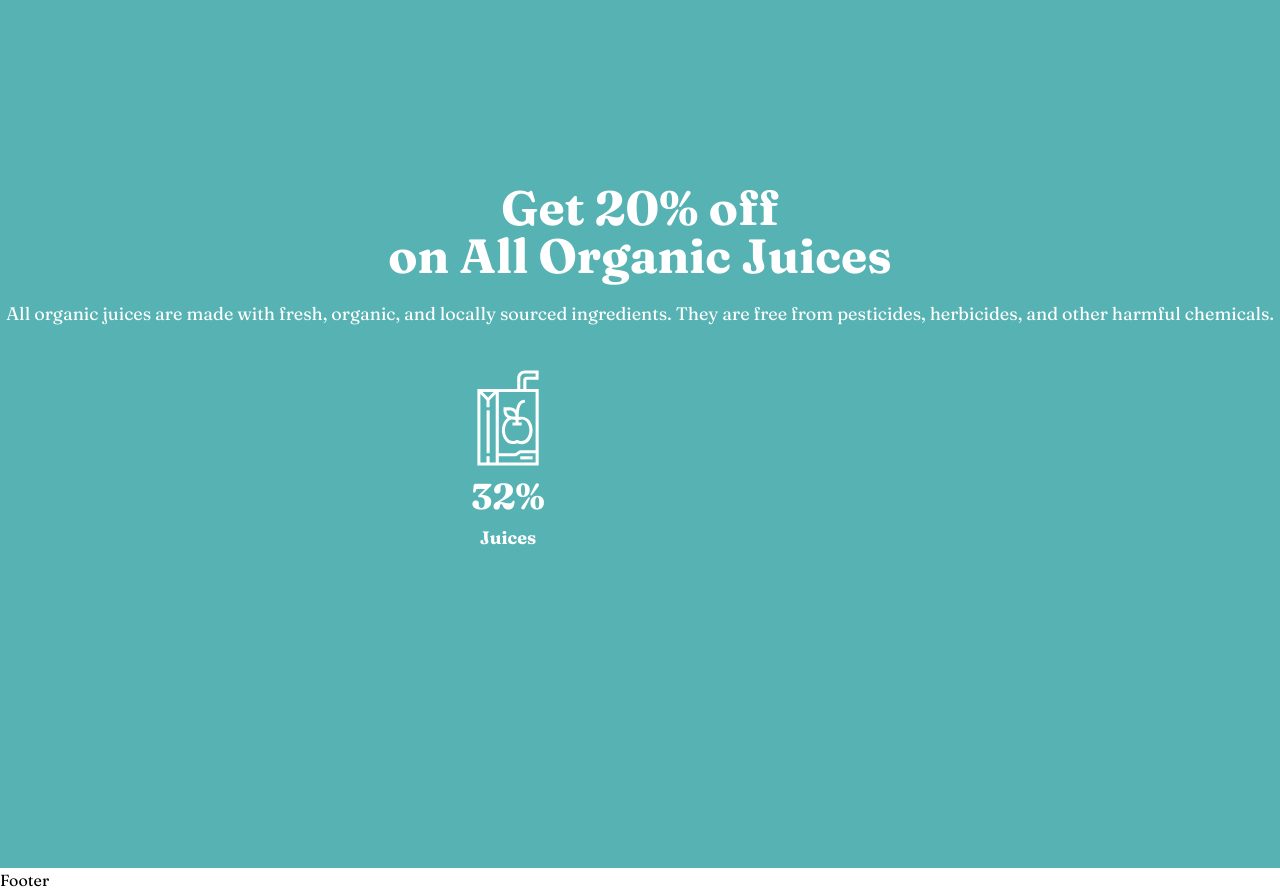
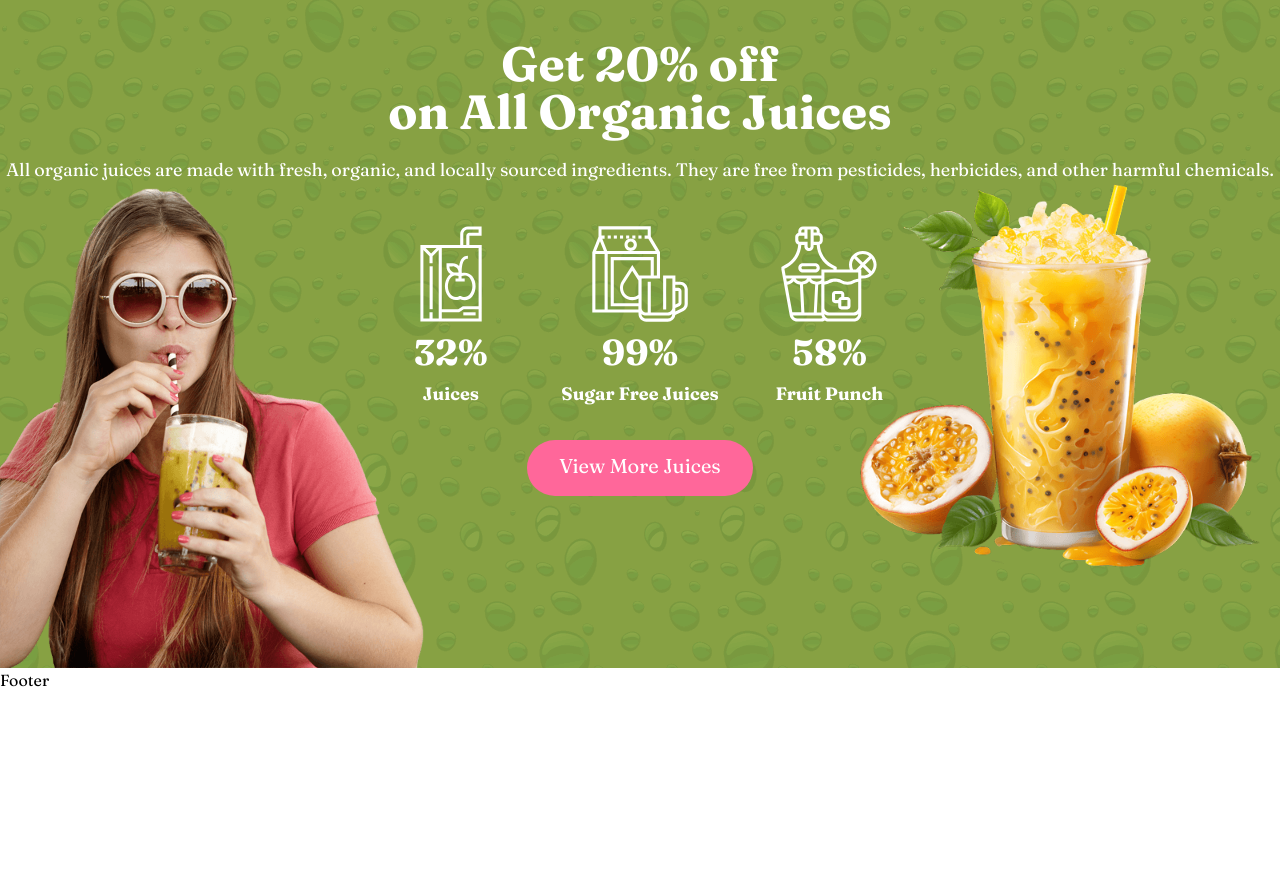
Before and after one commit to Jisap/next15-foodorder, a Next.js app: page / in a window 1280 px wide. Shown: the part 3328-4220 px from the top of the page. After the commit the page ends 4020 px from the top, so only its background shows below. Built offline with nearby package versions, Linux system fonts and the light colour scheme.

Commit message:
Enhance BannerComponent with additional promotional icons and updated styling; modify global styles for improved background and layout consistency.

```diff
--- a/src/Components/BannerComponent.jsx
+++ b/src/Components/BannerComponent.jsx
@@ -1,11 +1,11 @@
-import { bannerIcon1 } from '@/assets/images'
+import { banner2, bannerIcon1, bannerIcon2, bannerIcon3 } from '@/assets/images'
 import Image from 'next/image'
 import React from 'react'
 
 const BannerComponent = () => {
   return (
-    <div className='section-banner'>
-      <div className='banner-content flex flex-col justify-center items-center h-[1000px]'>
+    <div className='section-banner after:hidden lg:after:block'>
+      <div className='banner-content relative flex flex-col justify-center items-center h-[1000px] lg:h-[800px] '>
         <div className='flex flex-col text-center '>
           <h1 className='text-5xl font-fraunces font-bold text-white'>
             Get 20% off
@@ -38,7 +38,60 @@ const BannerComponent = () => {
               Juices
             </p>
           </div>
+
+          <div className='flex flex-col items-center justify-center gap-2'>
+            <Image
+              src={bannerIcon2}
+              alt='Banner icon 2'
+              width={100}
+              height={100}
+            />
+
+            <h1 className='text-4xl font-bold font-fraunces text-white'>
+              99%
+            </h1>
+
+            <p className='text-white text-lg font-bold'>
+              Sugar Free Juices
+            </p>
+          </div>
+
+          <div className='flex flex-col items-center justify-center gap-2 z-50'>
+            <Image
+              src={bannerIcon3}
+              alt='Banner icon 3'
+              width={100}
+              height={100}
+            />
+
+            <h1 className='text-4xl font-bold font-fraunces text-white'>
+              58%
+            </h1>
+
+            <p className='text-white text-lg font-bold'>
+              Fruit Punch
+            </p>
+          </div>
         </div>
+
+        <div className='mt-8 flex justify-center items-center z-50'>
+          <button className='bg-[#ff679a] px-8 py-3 pb-4 text-xl rounded-full text-white hover:bg-white hover:text-black transition-all duration-300 ease-in-out'>
+            View More Juices
+          </button>
+        </div>
+
+        <Image
+          src={banner2}
+          alt="banner2"
+          className='banner-2
+            bottom-20 w-[280px] right-5
+            sm:right-5 sm:w-[400px] sm:bottom-15
+            md:w-[400px] md:right-5 md:bottom-15
+            lg-custom:right-0
+            lg:bottom-20 lg:right-5 lg:w-[400px]
+            xl:w-[400px] xl:bottom-25 xl:right-5
+            2xl:w-[500px] 2xl:bottom-30 2xl:right-10'
+        />
       </div>
     </div>
   )
--- a/src/app/globals.css
+++ b/src/app/globals.css
@@ -412,7 +412,9 @@ body {
 .section-banner {
   position: relative;
   width: 100%;
-  background-color: #119494b4;
+  background-color: var(--third-color);
+  background-image: url(../assets//bg-patton1.png);
+  background-attachment: fixed;
   isolation: isolate; /* Crea un nuevo contexto de apilamiento */
 }
 
@@ -427,4 +429,24 @@ body {
     background-color: #fc6901;
     clip-path: path('M 0,0 L 0,60 C 300,0 400,120 700,60 S 1000,0 1300,60 S 1600,120 2000,60 L 2000,0 Z');
     z-index: -1; /* Lo posiciona detrás del contenido, pero dentro del banner */
+    overflow: hidden;
 }
+
+.section-banner::after {
+  content: "";
+  position: absolute;
+  top: 0%;
+  left: 0;
+  width: 100%;
+  height: 100%;
+  background-image: url(../assets/banner.png);
+  background-size: contain;
+  background-position: bottom left;
+  background-repeat: no-repeat;
+}
+
+.banner-2 {
+  position: absolute;
+
+
+}
--- a/src/assets/images.js
+++ b/src/assets/images.js
@@ -27,6 +27,7 @@ import fruitJuiceMask from "./Fruit-Juice-card-mask.png"; // Usado en globals.cs
 import bannerIcon1 from "./banner-icon1.svg";
 import bannerIcon2 from "./banner-icon2.svg";
 import bannerIcon3 from "./banner-icon3.svg";
+import banner2 from "./banner-2.png";
 
 
 export {
@@ -58,5 +59,6 @@ export {
   fruitJuiceMask,
   bannerIcon1,
   bannerIcon2,
-  bannerIcon3
+  bannerIcon3,
+  banner2
 };
```
